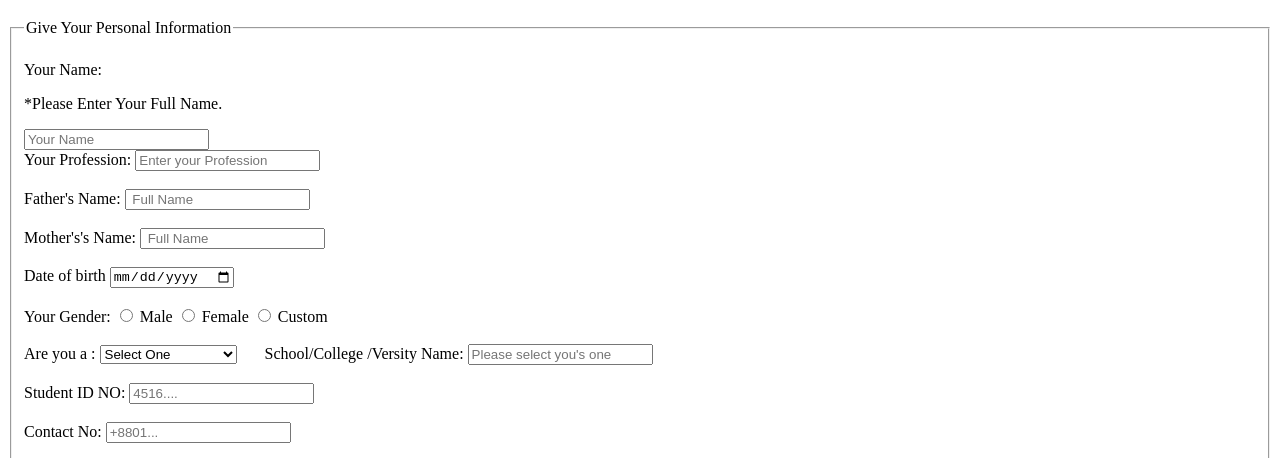
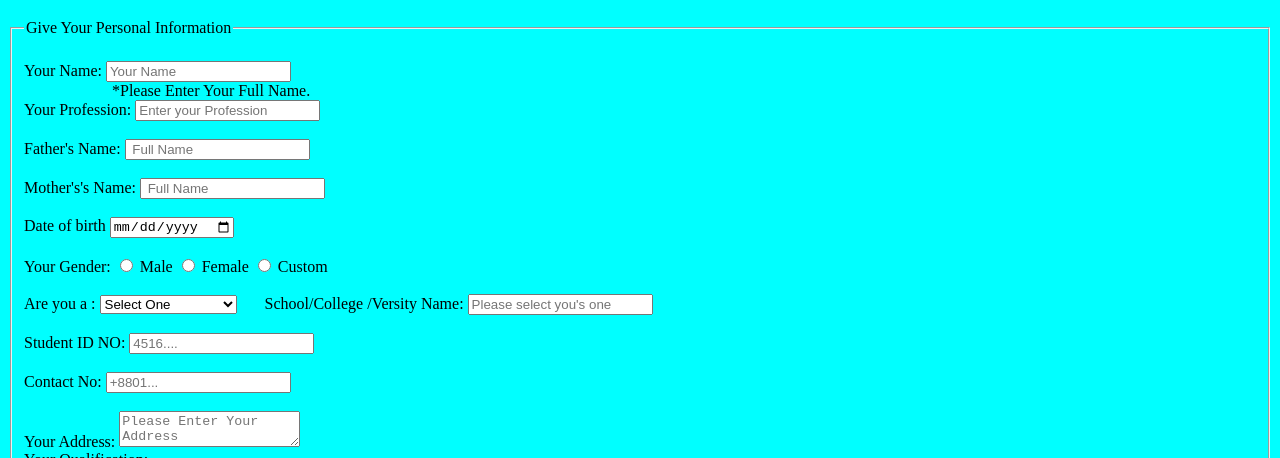
Before and after one commit to Fahmida12345/23MarchHTMLexam, a plain HTML site: page login .html in a window 1280 px wide. Shown: the part 288-746 px from the top of the page. Drawn offline with Linux system fonts and the light colour scheme.

Commit message:
new upload

```diff
--- a/login .html
+++ b/login .html
@@ -6,7 +6,7 @@
     <meta name="viewport" content="width=device-width, initial-scale=1.0">
     <title>Login</title>
 </head>
-<body>
+<body bgcolor="aqua">
      <!--HEADER IMAGE-->
     <img src="./img/aay.jpg" alt="" height="100px" width="180px"><br>
 
@@ -28,9 +28,9 @@
             <br>
             <!--Your  name-->
              <div>
-                    <label for="your name">  Your Name:</label><br>
-                    <p>*Please Enter Your Full Name.</p>
-                    <input type="your name" placeholder="Your Name" required>
+                    <label for="your name">Your Name:</label>
+                    <input type="your name" placeholder="Your Name" required> <br>
+                    &nbsp; &nbsp; &nbsp; &nbsp; &nbsp; &nbsp; &nbsp; &nbsp; &nbsp; &nbsp; &nbsp; <span>*Please Enter Your Full Name.</span>
                     <br>
                     <!--Your Profession-->
                     <label for="profession ">  Your Profession:</label>
```
Also changed, not shown: about.html (+1 -1 lines), contract.html (+3 -3 lines), index.html (+4 -2 lines).
